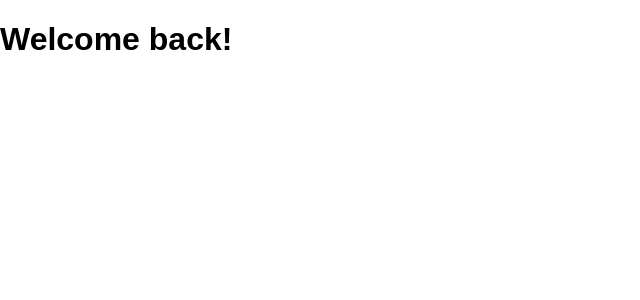
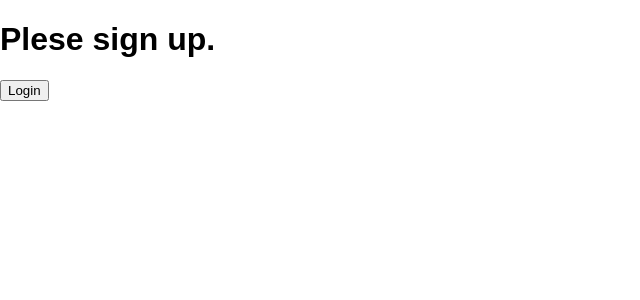
Before and after one commit to robbytarigan/HelloWorldJavascript, a React (Create React App) app in the folder React/my-app/: page / in a window 1280 px wide. Shown: the top 300 px of the page, without its empty margins (0-640 px from the left). Built offline with nearby package versions, Linux system fonts and the light colour scheme.

Commit message:
Element variables.

```diff
--- /dev/null
+++ b/React/my-app/src/LoginControl.js
@@ -0,0 +1,56 @@
+import React from 'react';
+import Greeting from './Greeting';
+
+function LoginButton(props) {
+    return  (
+        <button onClick={props.onClick}>
+        Login
+        </button>
+    );
+}
+
+function LogoutButton(props) {
+    return (
+        <button onClick={props.onClick}>
+        Logout
+        </button>
+    );
+}
+
+class LoginControl extends React.Component {
+    constructor(props) {
+        super(props);
+        this.handleLoginClick = this.handleLoginClick.bind(this);
+        this.handleLogoutClick = this.handleLogoutClick.bind(this);
+        this.state = {isLoggedIn: false};
+    }
+
+    handleLoginClick()  {
+        this.setState({isLoggedIn: true});
+    }
+
+    handleLogoutClick() {
+        this.setState({isLoggedIn: false});
+    }
+
+    render() {
+        const isLoggedIn = this.state.isLoggedIn;
+
+        let button = null;
+
+        if (isLoggedIn) {
+            button = <LogoutButton onClick={this.handleLogoutClick} />;
+        } else {
+            button = <LoginButton onClick={this.handleLoginClick} />;
+        }
+
+        return (
+            <div>
+                <Greeting isLoggedIn={isLoggedIn} />
+                {button}
+            </div>
+        );
+    }
+}
+
+export default LoginControl;
--- a/React/my-app/src/index.js
+++ b/React/my-app/src/index.js
@@ -1,12 +1,12 @@
 import React from 'react';
 import ReactDOM from 'react-dom';
 import './index.css';
-import Greeting from './Greeting';
+import LoginControl from './LoginControl';
 import registerServiceWorker from './registerServiceWorker';
 
 
 ReactDOM.render(
-    <Greeting isLoggedIn={true}/>,
+    <LoginControl />,
     document.getElementById('root')
 )
 
```
Also changed, not shown: React/my-app/package.json (line endings or trailing spaces), 1 other file (tests, documents, lock files or other folders).
